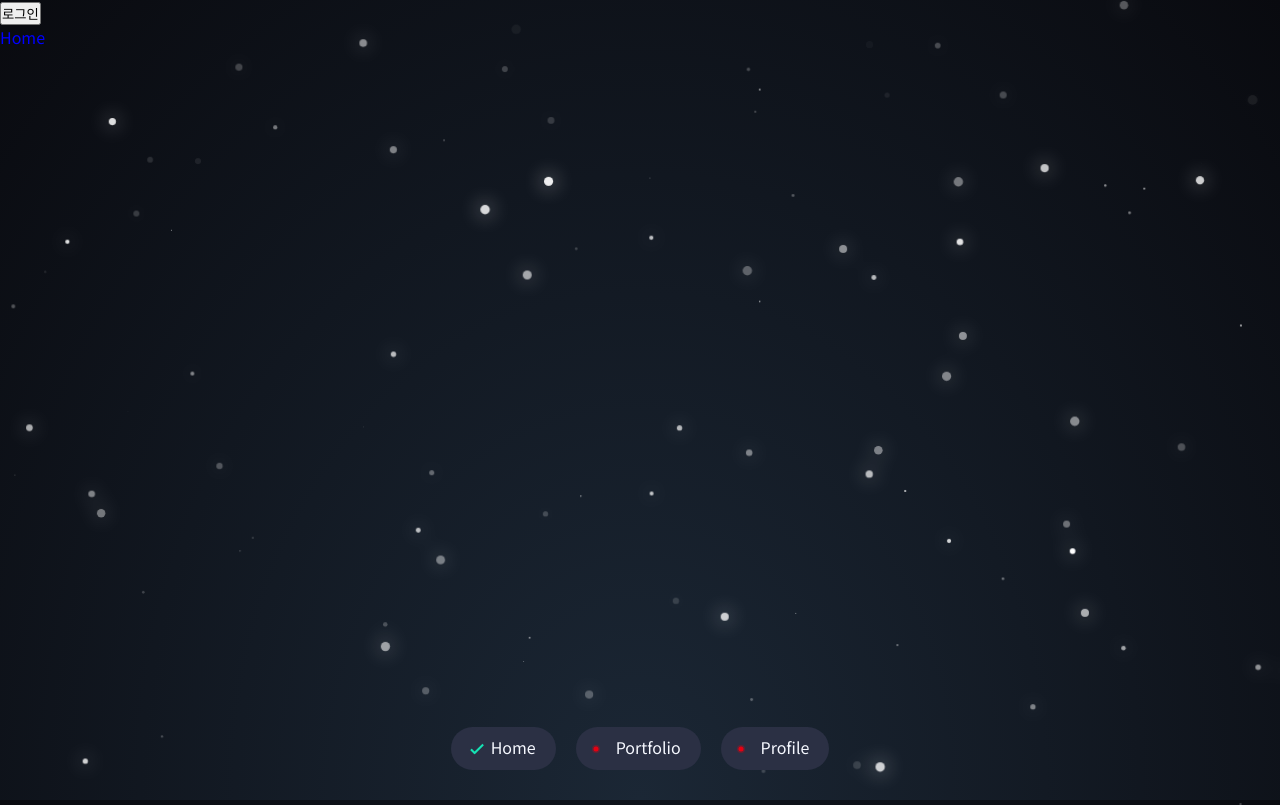
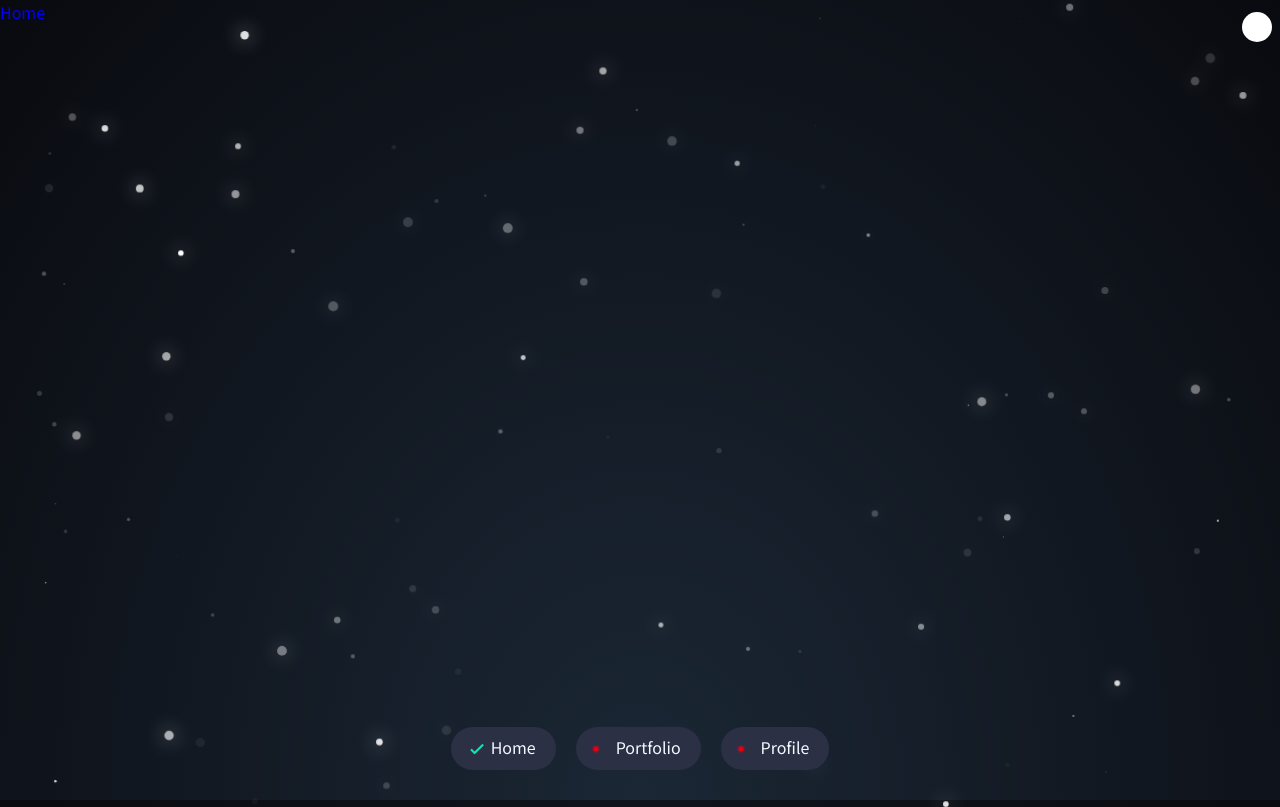
Before and after one commit to jews3333/Web-Front-end-Portfolio, a React (Create React App) app: page / in a window 1280 px wide. Built offline with nearby package versions, Linux system fonts and the light colour scheme.

Commit message:
'로그인보류'

```diff
--- a/src/App.js
+++ b/src/App.js
@@ -12,10 +12,11 @@ class App extends Component {
   componentDidMount(){
     setTimeout(() => {
       this.props.onAuthState();
-    },5000)
+    }, 1500);
   }
 
   render() {
+    console.log('render');
     return (
       <div className="App">
         <Star length={100} />
--- a/src/App.scss
+++ b/src/App.scss
@@ -26,3 +26,10 @@ a {
 ul, li, ol {
     list-style: none;
 }
+
+button {
+    font-size: inherit;
+    background:none;
+    border:0;
+    cursor: pointer;
+}
--- a/src/components/Login.js
+++ b/src/components/Login.js
@@ -1,10 +1,10 @@
 import React from 'react';
-
+import '../styles/Login.scss';
 
 
 const Login = ({ logged, onLogin, onLogout }) => {
     return (
-        <div>
+        <div className="login">
             {!logged ? <button onClick={onLogin}>로그인</button> : <button onClick={onLogout}>로그아웃</button>}
         </div>
     );
--- a/src/reducers/index.js
+++ b/src/reducers/index.js
@@ -1,9 +1,11 @@
 import login from './login';
+import portfolio from './portfolio';
 
 import { combineReducers } from 'redux';
 
 const reducers = combineReducers({
-    loginData: login
+    loginData: login,
+    portfolioData: portfolio
 });
 
 export default reducers;
--- a/src/reducers/login.js
+++ b/src/reducers/login.js
@@ -28,7 +28,10 @@ const login = (state = initialState, action) => {
 
         case types.LOGOUT:
             auth().signOut();
-            return state;
+            return {
+                logged: false,
+                user: []
+            };
 
         default:
             return state;
--- /dev/null
+++ b/src/reducers/portfolio.js
@@ -0,0 +1,12 @@
+import { database } from '../firebase/init';
+
+const initialState = {
+    list: []
+}
+
+
+const portfolio = (state = initialState) => {
+    return state;
+}
+
+export default portfolio;
--- /dev/null
+++ b/src/styles/Login.scss
@@ -0,0 +1,15 @@
+.login {
+    position: fixed;
+    top:1vh;
+    right: 1vh;
+
+    & > button {
+        width:30px;
+        height: 30px;
+        border-radius: 50%;
+        text-indent: -9999px;
+        font-size: 0;
+        background: #fff;
+        overflow: hidden;
+    }
+}
--- a/src/styles/Star.scss
+++ b/src/styles/Star.scss
@@ -22,7 +22,7 @@
              $random_scale: random(10000) * 0.0001;
              $random-yoyo-time: random_range(30000, 80000) / 100000;
              $fall-duration: random_range(10, 30) * 1s;
-             $fall-delay: random(30) * -1s;
+             $fall-delay: random(10) * -1s;
 
              &:nth-of-type(#{$i}){
                  opacity: random(10000) * 0.0001;
```
